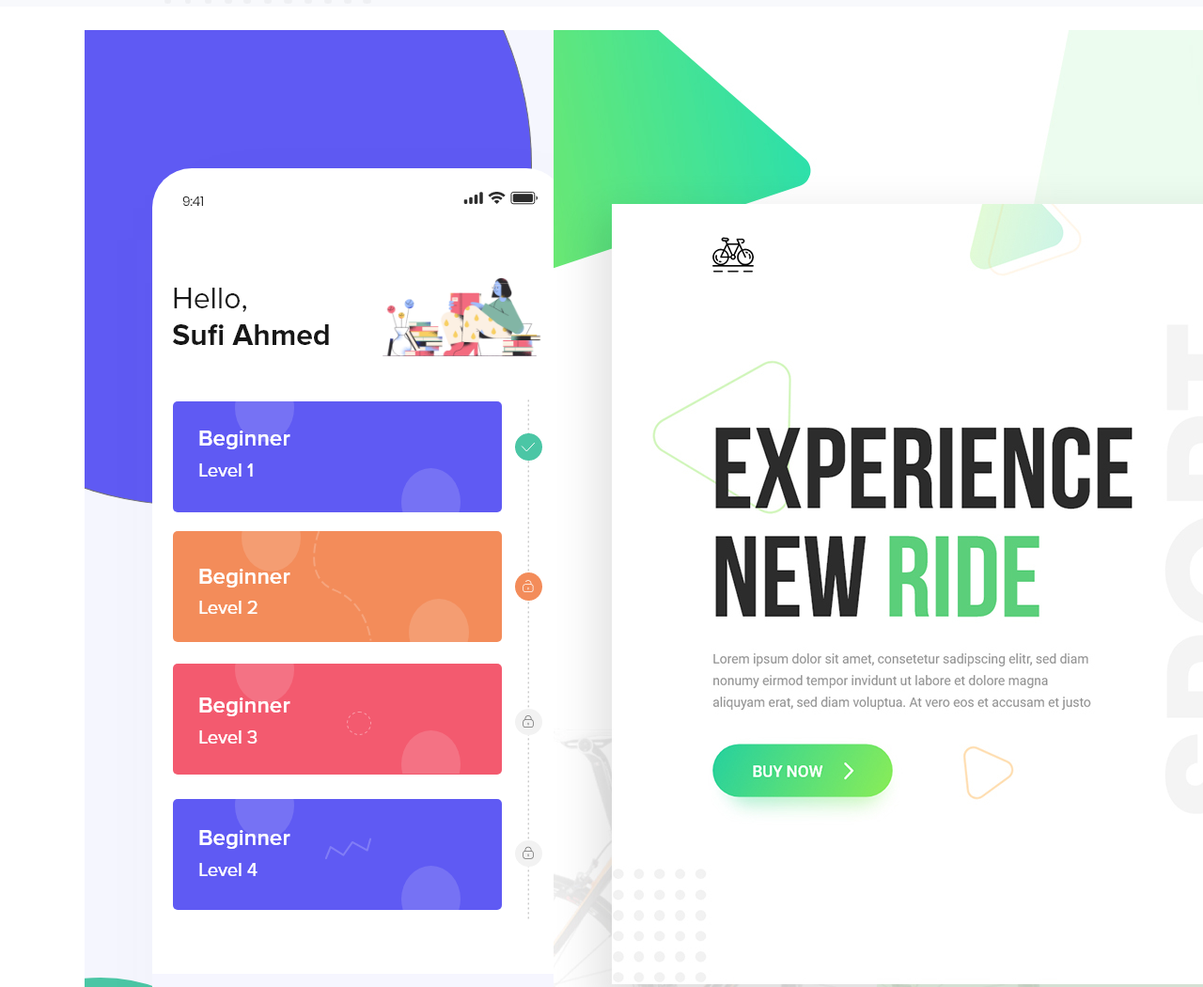
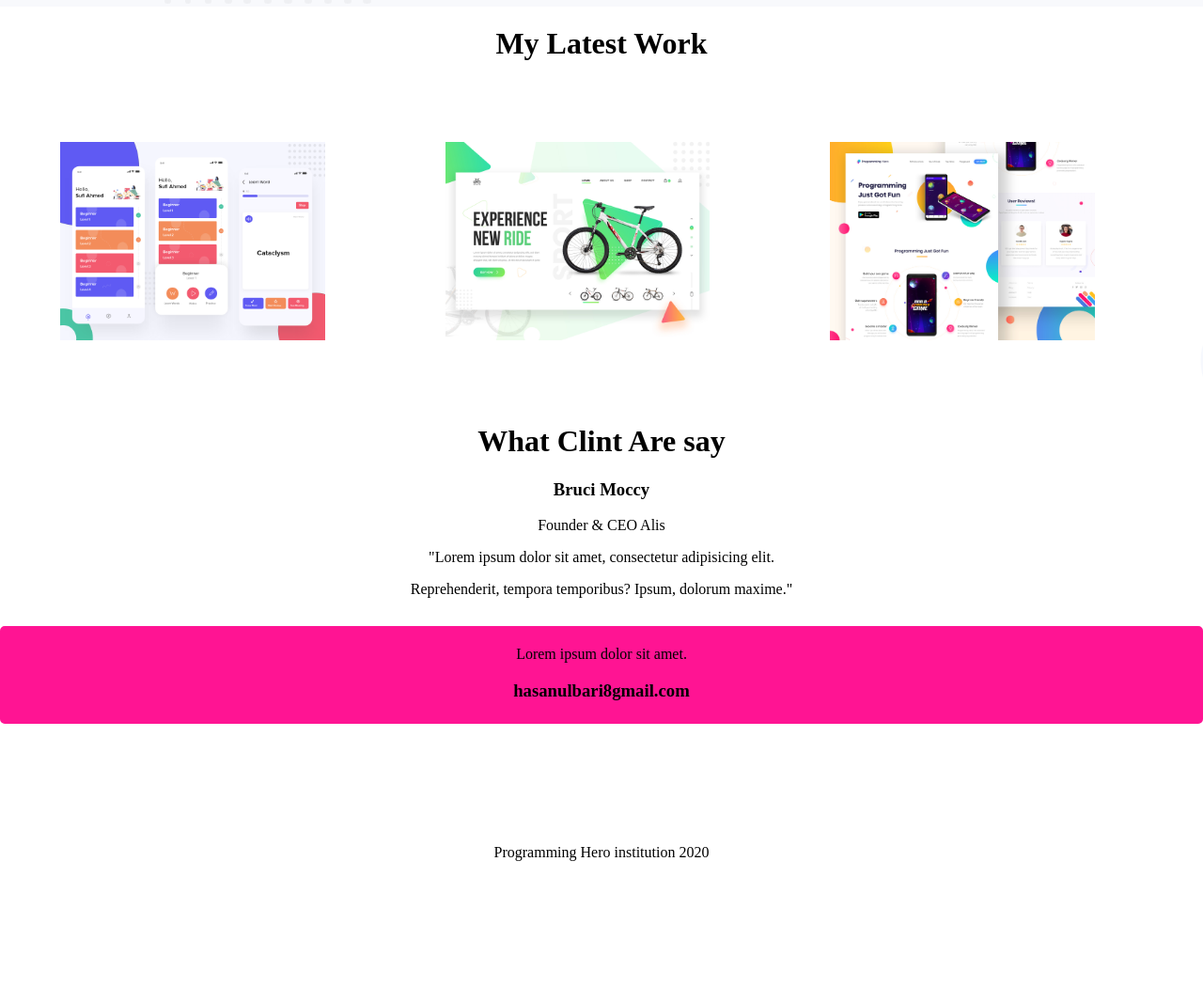
Before and after one commit to Hasanul-Bari755/assignment1, a plain HTML site: page index.html in a window 1280 px wide. Shown: the part 1060-2110 px from the top of the page at 94% size. After the commit the page ends 1992 px from the top, so only its background shows below. Drawn offline with Linux system fonts and the light colour scheme.

Commit message:
last code

```diff
--- a/index.html
+++ b/index.html
@@ -28,8 +28,10 @@
           <p>Lorem ipsum dolor sit amet consectetur adipisicing elit. Cupiditate recusandae, qui tempora id labore suscipit incidunt nobis dolorum rerum, dolores quis magnam, praesentium nulla nesciunt eius deserunt! Quaerat consectetur sequi magnam, odio eligendi ea repellat nobis fuga, enim nostrum minima iste labore autem alias laudantium sed necessitatibus! In nulla voluptatibus dolor expedita tempore iusto officiis rerum quod voluptate ex, quaerat dolorem tempora laudantium. Mollitia aperiam hic voluptatem repellat officia quasi deserunt? Cupiditate ea libero veritatis eum voluptates! Iure eius veniam earum doloribus beatae expedita porro eveniet nobis repellendus, animi dolore. Quibusdam excepturi quae nemo ipsam blanditiis dolorum pariatur eius magnam.</p>
           <a target="_blank"class="link" href="https://github.com/Hasanul-Bari755/my-portfolio/blob/master/style.css">CLICK HERE</a>
       </div>
+
   </section>
- <section>
+  <h1 class="text">My Latest Work</h1>
+ <section class="latest">
    <div class="half">
      <img src="image/latest-work/work-1.png">
    </div>
@@ -41,6 +43,18 @@
    </div>
 
  </section>
+ <h1 class="text">What Clint Are say</h1>
+ <h3 class="text">Bruci Moccy</h3>
+ <p class="text">Founder & CEO Alis</p>
+ <p class="text">"Lorem ipsum dolor sit amet, consectetur adipisicing elit.</p>
+ <p class="text"> Reprehenderit, tempora temporibus? Ipsum, dolorum maxime."</p>
+ <div class="new">
+   <p class="text">Lorem ipsum dolor sit amet.</p>
+   <h3 class="text">hasanulbari8gmail.com</h3>
+ </div>
+ <footer>
+   <p class="text">Programming Hero institution 2020</p>
+ </footer>
 
 
 
--- a/style.css
+++ b/style.css
@@ -42,9 +42,26 @@ width:80%;
     text-align: center;
 }
 .half{
+    float: left;
+    width: 22%;
+    padding: 2%;
+    margin: 3%;
+}
+.half img{
+    width: 100%;
+}
+.text{
+    text-align: center;
+}
+.latest{
+    background-image: url(image/latest-work-bg.png);
+    background-repeat: no-repeat;
 
-    float: left;
-    width: 30%;
-    padding:2%;
-    margin-left: 5%;
 }
+.new{
+    background-color: deeppink;
+    border: 5px solid deeppink;
+    margin-top: 30px;
+    margin-bottom: 10%;
+    border-radius: 5px;
+}
```
